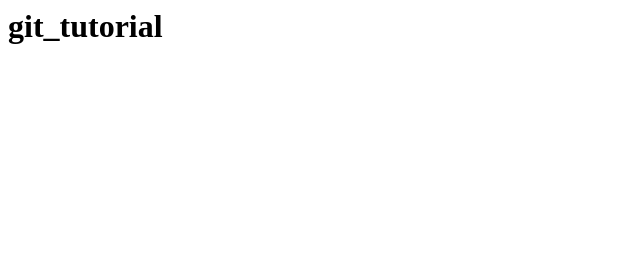
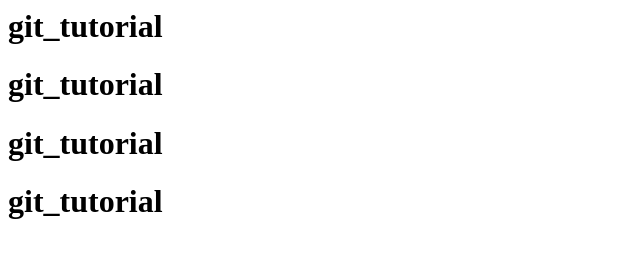
Before and after one commit to ikenoyu/git_tutorial2, a plain HTML site: page index.html in a window 1280 px wide. Shown: the whole page, without its empty margins (0-640 px from the left). Drawn offline with Linux system fonts and the light colour scheme.

Commit message:
ｇit　diffを追記

```diff
--- a/index.html
+++ b/index.html
@@ -1 +1,7 @@
 <h1>git_tutorial</h1>
+
+<h1>git_tutorial</h1>
+
+<h1>git_tutorial</h1>
+
+<h1>git_tutorial</h1>
```
